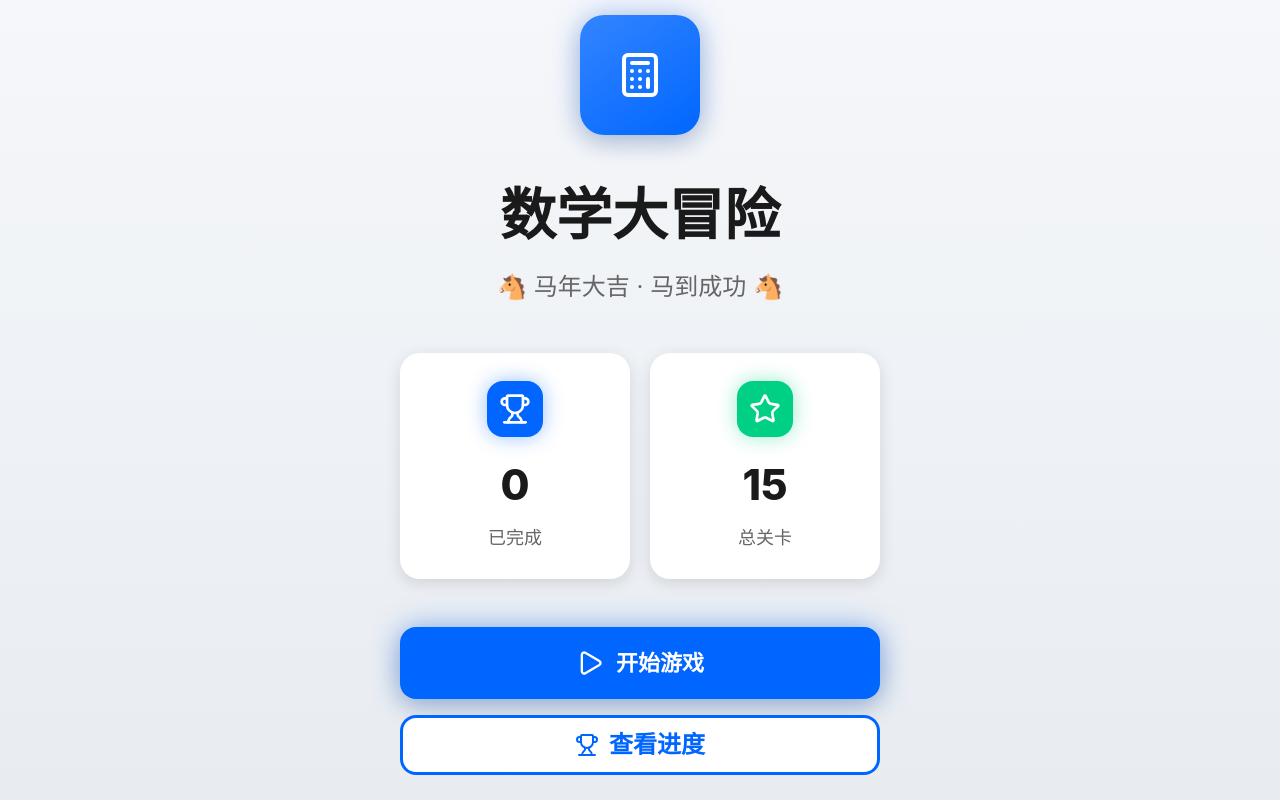
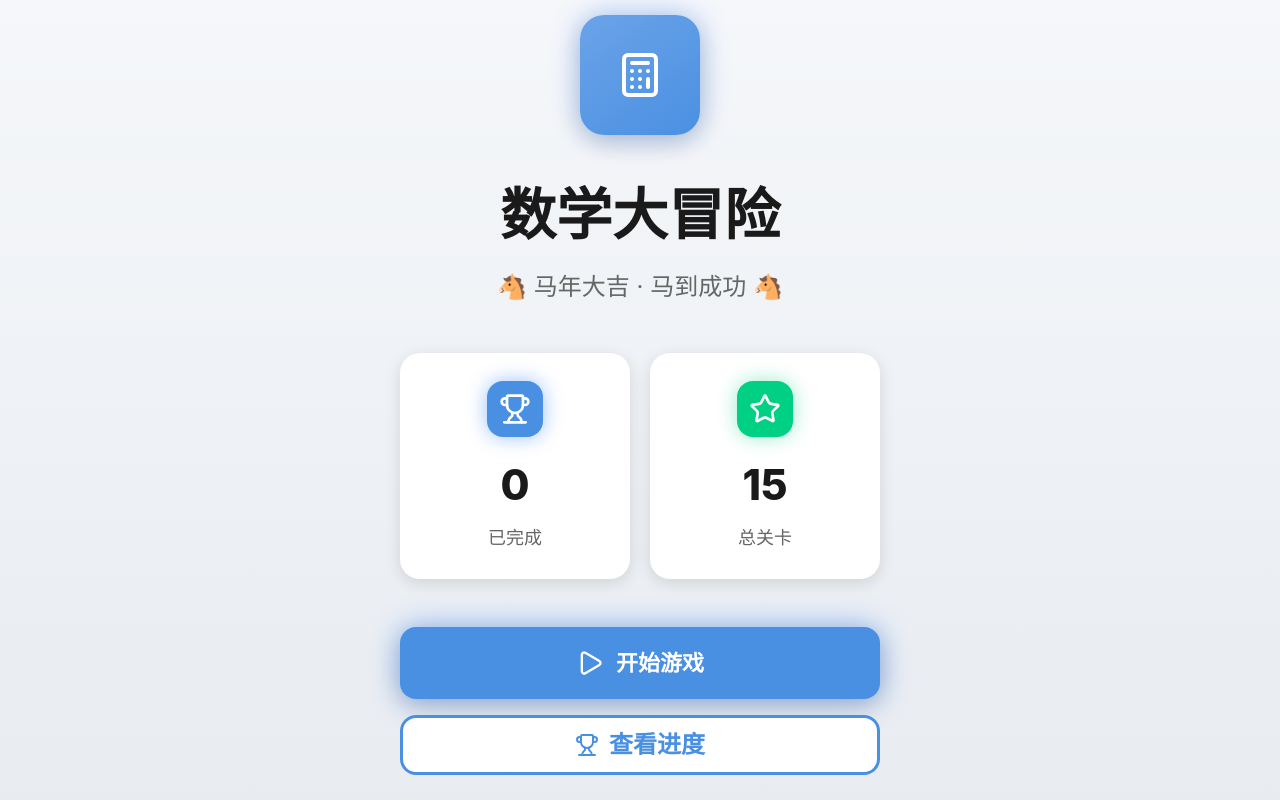
Before and after one commit to hezhongfeng/math-game, a Vue app: page / in a window 1280 px wide. Built offline with nearby package versions, Linux system fonts and the light colour scheme.

Commit message:
feat: 将主色调从电光蓝改为柔和蓝

```diff
--- a/src/components/NumberPad.vue
+++ b/src/components/NumberPad.vue
@@ -1,5 +1,5 @@
 <script setup>
-import { Delete, Check } from 'lucide-vue-next'
+import { X, Check } from 'lucide-vue-next'
 import { useSound } from '../composables/useSound'
 
 const props = defineProps({
@@ -51,7 +51,7 @@ function handleSubmit() {
         :disabled="disabled"
         class="num-btn btn-delete"
       >
-        <Delete :size="32" stroke-width="2.5" />
+        <X :size="32" stroke-width="2.5" />
       </button>
 
       <button
--- a/src/style.css
+++ b/src/style.css
@@ -5,10 +5,10 @@
 @layer base {
   :root {
     /* 简约科技风格配色 */
-    --hero-blue: #0066FF;
-    --hero-blue-light: #3385FF;
-    --hero-blue-dark: #0052CC;
-    --hero-blue-glow: rgba(0, 102, 255, 0.4);
+    --hero-blue: #4A90E2;
+    --hero-blue-light: #6BA3E8;
+    --hero-blue-dark: #3A7BC8;
+    --hero-blue-glow: rgba(74, 144, 226, 0.3);
 
     --win-green: #00D084;
     --win-green-light: #33D99D;
@@ -95,8 +95,8 @@
     --shadow-lg: 0 8px 24px rgba(0, 0, 0, 0.15);
 
     /* 发光效果 - 科技感 */
-    --glow-blue: 0 0 20px rgba(0, 102, 255, 0.4);
-    --glow-green: 0 0 20px rgba(0, 208, 132, 0.4);
+    --glow-blue: 0 0 20px rgba(74, 144, 226, 0.3);
+    --glow-green: 0 0 20px rgba(0, 208, 132, 0.3);
     --glow-yellow: 0 0 20px rgba(255, 199, 0, 0.4);
 
     /* 字体大小系统 - 移动优先 */
--- a/tailwind.config.js
+++ b/tailwind.config.js
@@ -16,22 +16,22 @@ export default {
       colors: {
         // 简约科技风格配色系统
         game: {
-          // 主色调 - 电光蓝
+          // 主色调 - 柔和蓝
           primary: {
-            DEFAULT: '#0066FF',
-            light: '#3385FF',
-            lighter: '#66A3FF',
-            dark: '#0052CC',
-            50: '#E6F0FF',
-            100: '#CCE0FF',
-            200: '#99C2FF',
-            300: '#66A3FF',
-            400: '#3385FF',
-            500: '#0066FF',
-            600: '#0052CC',
-            700: '#003D99',
-            800: '#002966',
-            900: '#001433',
+            DEFAULT: '#4A90E2',
+            light: '#6BA3E8',
+            lighter: '#8CB6EE',
+            dark: '#3A7BC8',
+            50: '#EBF3FC',
+            100: '#D7E7F9',
+            200: '#AFCFF3',
+            300: '#87B7ED',
+            400: '#6BA3E8',
+            500: '#4A90E2',
+            600: '#3A7BC8',
+            700: '#2A66AE',
+            800: '#1A5194',
+            900: '#0A3C7A',
           },
           // 辅助色 - 能量绿
           secondary: {
@@ -242,13 +242,13 @@ export default {
         'game-lg': '0 4px 16px rgba(0, 0, 0, 0.12), 0 2px 8px rgba(0, 0, 0, 0.08)',
         'game-xl': '0 8px 32px rgba(0, 0, 0, 0.15), 0 4px 16px rgba(0, 0, 0, 0.1)',
         // 霓虹发光效果 - 简约版
-        'glow-blue': '0 0 20px rgba(0, 102, 255, 0.4)',
-        'glow-green': '0 0 20px rgba(0, 208, 132, 0.4)',
+        'glow-blue': '0 0 20px rgba(74, 144, 226, 0.3)',
+        'glow-green': '0 0 20px rgba(0, 208, 132, 0.3)',
         'glow-yellow': '0 0 20px rgba(255, 199, 0, 0.4)',
         'glow-orange': '0 0 20px rgba(255, 107, 53, 0.4)',
         // 按钮阴影
-        'game-button': '0 6px 20px rgba(0, 102, 255, 0.3)',
-        'game-button-hover': '0 8px 24px rgba(0, 102, 255, 0.4)',
+        'game-button': '0 6px 20px rgba(74, 144, 226, 0.25)',
+        'game-button-hover': '0 8px 24px rgba(74, 144, 226, 0.35)',
         // 卡片阴影
         'game-card': '0 2px 8px rgba(0, 0, 0, 0.08)',
         'game-card-hover': '0 4px 16px rgba(0, 0, 0, 0.12)',
```
Also changed, not shown: 2 other files (tests, documents, lock files or other folders).
